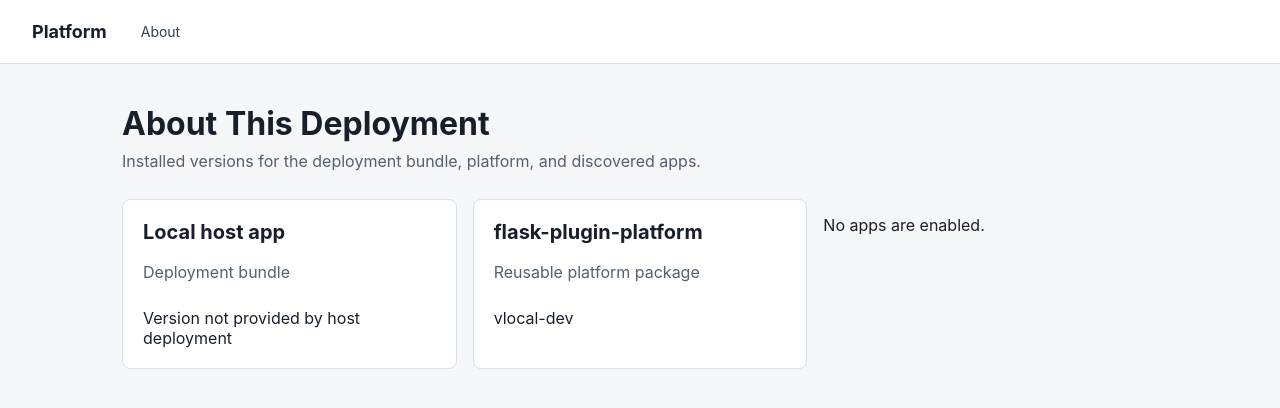
After one commit to viper3400/pypoc, a Flask app: page /about in a window 1280 px wide. The commit adds this page. Shown: the top 408 px of the page. Run offline with Flask 3, Linux system fonts and the light colour scheme.

Commit message:
feat: consistent versioning

```diff
--- a/flask_plugin_platform/app.py
+++ b/flask_plugin_platform/app.py
@@ -5,6 +5,7 @@ from flask import Flask, render_template, request
 from flask_plugin_platform.config import PlatformConfig
 from flask_plugin_platform.middleware import PrefixMiddleware
 from flask_plugin_platform.registry import PluginRegistry
+from flask_plugin_platform.versioning import build_version_info
 
 
 def _prefix_menu_path(path: str) -> str:
@@ -31,6 +32,7 @@ def create_app(config: PlatformConfig | None = None) -> Flask:
 
     registry = PluginRegistry(platform_config)
     plugins = registry.discover()
+    version_info = build_version_info(plugins)
 
     for plugin in plugins:
         app.register_blueprint(plugin.blueprint)
@@ -42,11 +44,16 @@ def create_app(config: PlatformConfig | None = None) -> Flask:
         return {
             "platform_menu": registry.menu_entries,
             "platform_path": _prefix_menu_path,
+            "platform_version_info": version_info,
         }
 
     @app.get("/")
     def index() -> str:
         return render_template("index.html", plugins=plugins)
+
+    @app.get("/about")
+    def about() -> str:
+        return render_template("about.html", version_info=version_info)
 
     return app
 
--- /dev/null
+++ b/flask_plugin_platform/templates/about.html
@@ -0,0 +1,50 @@
+{% extends "base.html" %}
+
+{% block title %}About{% endblock %}
+
+{% block content %}
+  <section class="page-heading">
+    <h1>About This Deployment</h1>
+    <p>Installed versions for the deployment bundle, platform, and discovered apps.</p>
+  </section>
+
+  <section class="app-grid" aria-label="Version information">
+    <article class="app-card">
+      <h2>{{ version_info.deployment.name }}</h2>
+      <p>Deployment bundle</p>
+      <footer>
+        {% if version_info.deployment.version %}
+          <span>v{{ version_info.deployment.version }}</span>
+        {% else %}
+          <span>Version not provided by host deployment</span>
+        {% endif %}
+        {% if version_info.deployment.build_sha %}
+          <span>{{ version_info.deployment.build_sha }}</span>
+        {% endif %}
+      </footer>
+    </article>
+
+    <article class="app-card">
+      <h2>flask-plugin-platform</h2>
+      <p>Reusable platform package</p>
+      <footer>
+        <span>v{{ version_info.platform_version }}</span>
+      </footer>
+    </article>
+
+    {% for plugin in version_info.plugins %}
+      <article class="app-card">
+        <h2>{{ plugin.name }}</h2>
+        <p>{{ plugin.description }}</p>
+        <footer>
+          <span>v{{ plugin.version }}</span>
+          {% if plugin.menu_entry %}
+            <a href="{{ platform_path(plugin.menu_entry.path) }}">Open</a>
+          {% endif %}
+        </footer>
+      </article>
+    {% else %}
+      <p>No apps are enabled.</p>
+    {% endfor %}
+  </section>
+{% endblock %}
--- a/flask_plugin_platform/templates/base.html
+++ b/flask_plugin_platform/templates/base.html
@@ -10,6 +10,7 @@
     <header class="shell-header">
       <a class="brand" href="{{ url_for('index') }}">Platform</a>
       <nav aria-label="Application navigation">
+        <a href="{{ url_for('about') }}" class="nav-link">About</a>
         {% for item in platform_menu %}
           <a href="{{ platform_path(item.path) }}" class="nav-link" data-icon="{{ item.icon }}">{{ item.label }}</a>
         {% endfor %}
--- a/pyproject.toml
+++ b/pyproject.toml
@@ -1,6 +1,6 @@
 [project]
 name = "flask-plugin-platform"
-version = "0.2.1"
+version = "0.3.0"
 description = "A lightweight Flask platform with dynamically discoverable self-registering apps."
 readme = "README.md"
 requires-python = ">=3.12,<3.13"
```
Also changed, not shown: flask_plugin_platform/versioning.py (added, +58 -0 lines), tests/test_app.py (+50 -0 lines), README.md, 1 other file.
